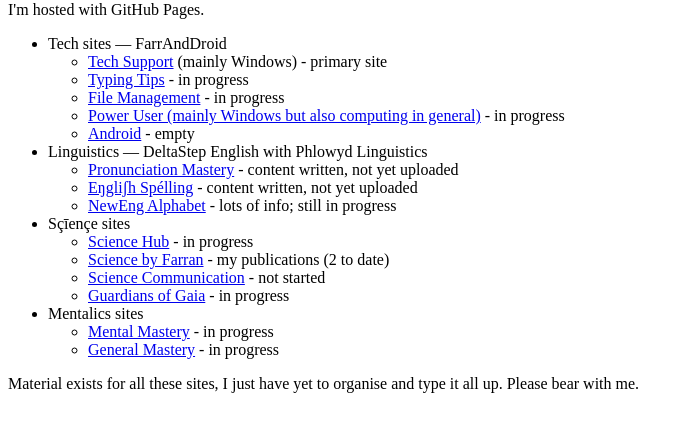
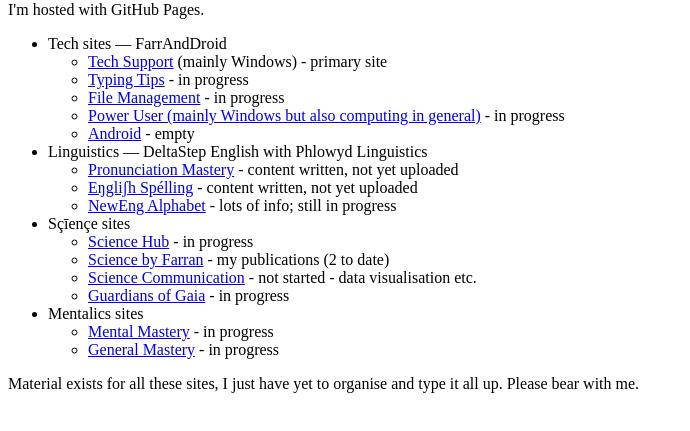
Before and after one commit to fazzaan/fazzaan.github.io, a plain HTML site: page index.html in a window 1280 px wide. Shown: the part 79-510 px from the top of the page, without its empty margins (0-690 px from the left). Drawn offline with Linux system fonts and the light colour scheme.

Commit message:
Update index.html

```diff
--- a/index.html
+++ b/index.html
@@ -22,7 +22,7 @@
     <ul>
       <li><a href="https://sciencing.gitbook.io/science">Science Hub</a> - in progress</li>
       <li><a href="https://sciencing.gitbook.io/science-by-farran">Science by Farran</a> - my publications (2 to date)</li>
-      <li><a href="https://sciencing.gitbook.io/science-communication">Science Communication</a> - not started</li>
+      <li><a href="https://sciencing.gitbook.io/science-communication">Science Communication</a> - not started - data visualisation etc.</li>
       <li><a href="https://planet-guardians.gitbook.io/gaia-guardians">Guardians of Gaia</a> - in progress</li>
     </ul>
     <li>Mentalics sites</li>
```
